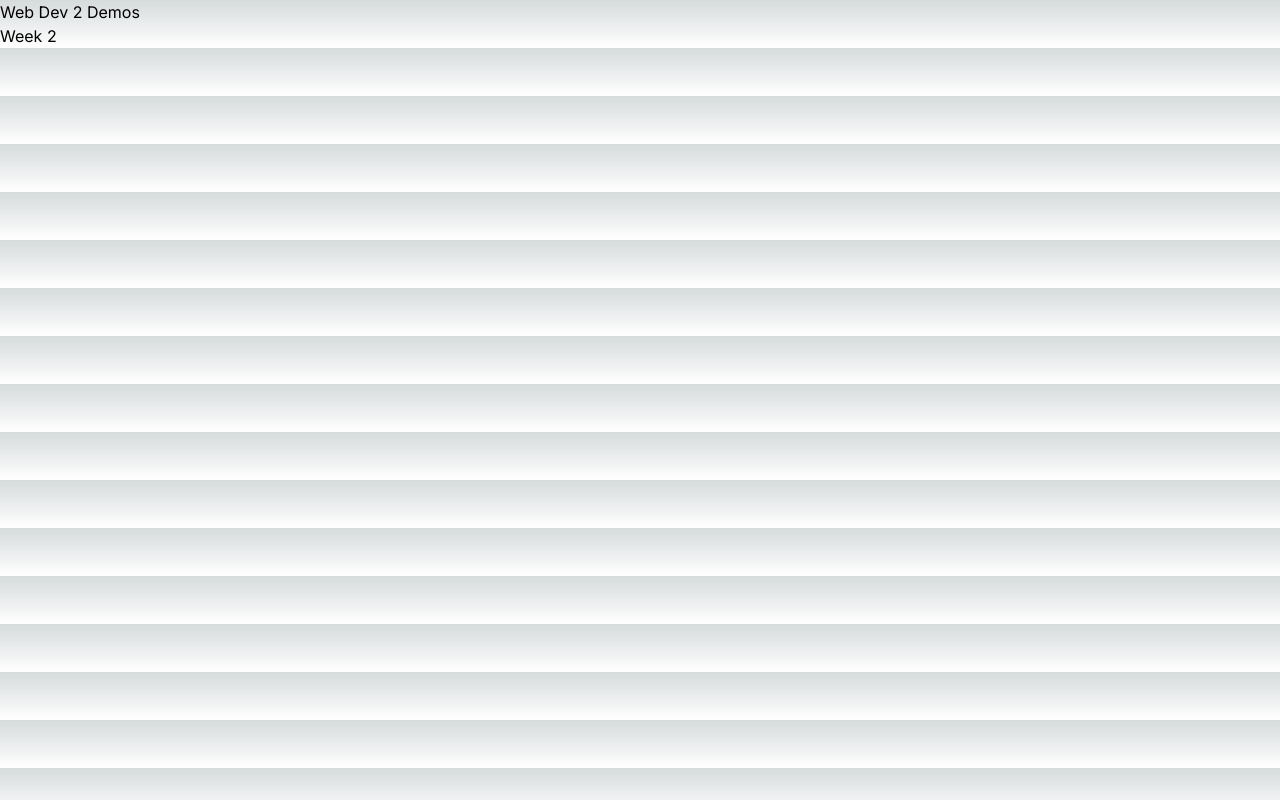
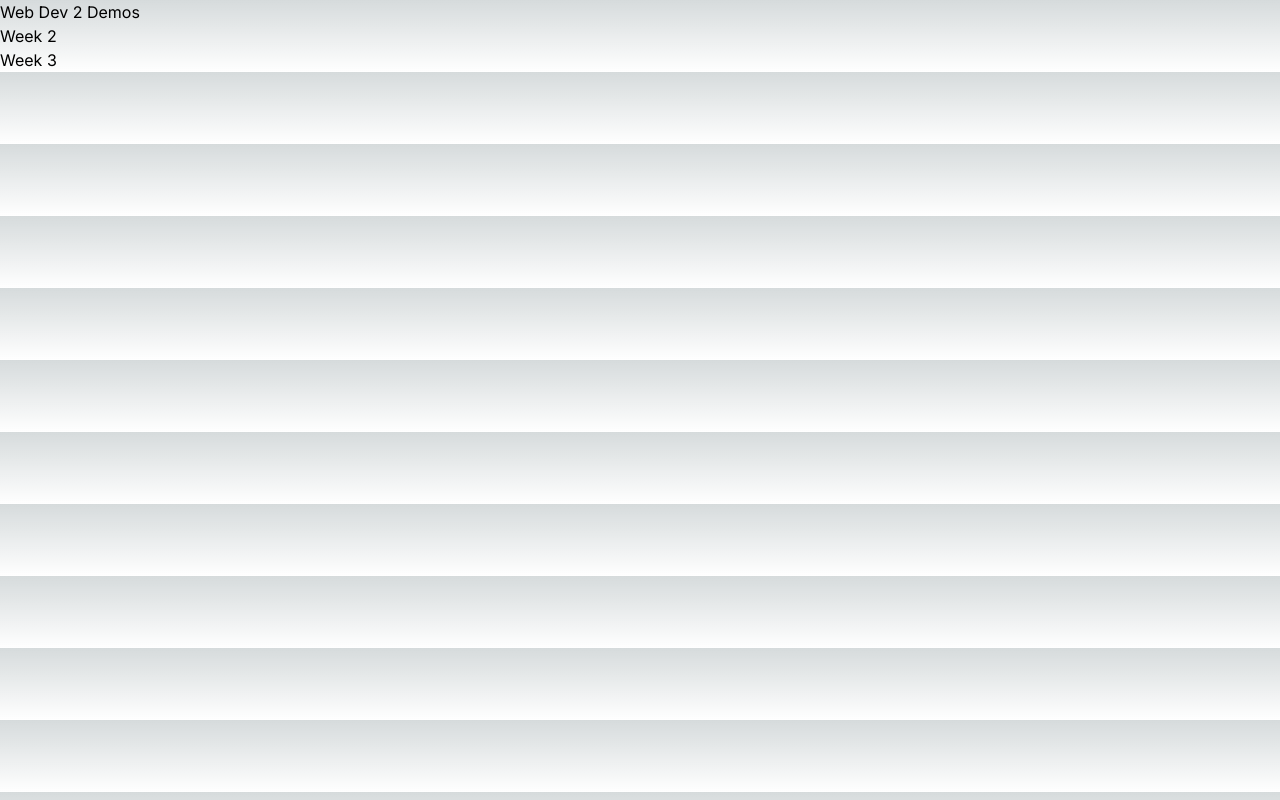
Before and after one commit to kshitij-tagra/cprg306-demos, a Next.js app: page / in a window 1280 px wide. Built offline with nearby package versions, Linux system fonts and the light colour scheme.

Commit message:
Updated Link to Week-3

```diff
--- a/app/page.js
+++ b/app/page.js
@@ -8,6 +8,8 @@ export default function Page() {
       <ul>
         <li>
           <Link href="week-2">Week 2</Link>
+          <br />
+          <Link href="week-3">Week 3</Link>
         </li>
       </ul>
     </main>
```
